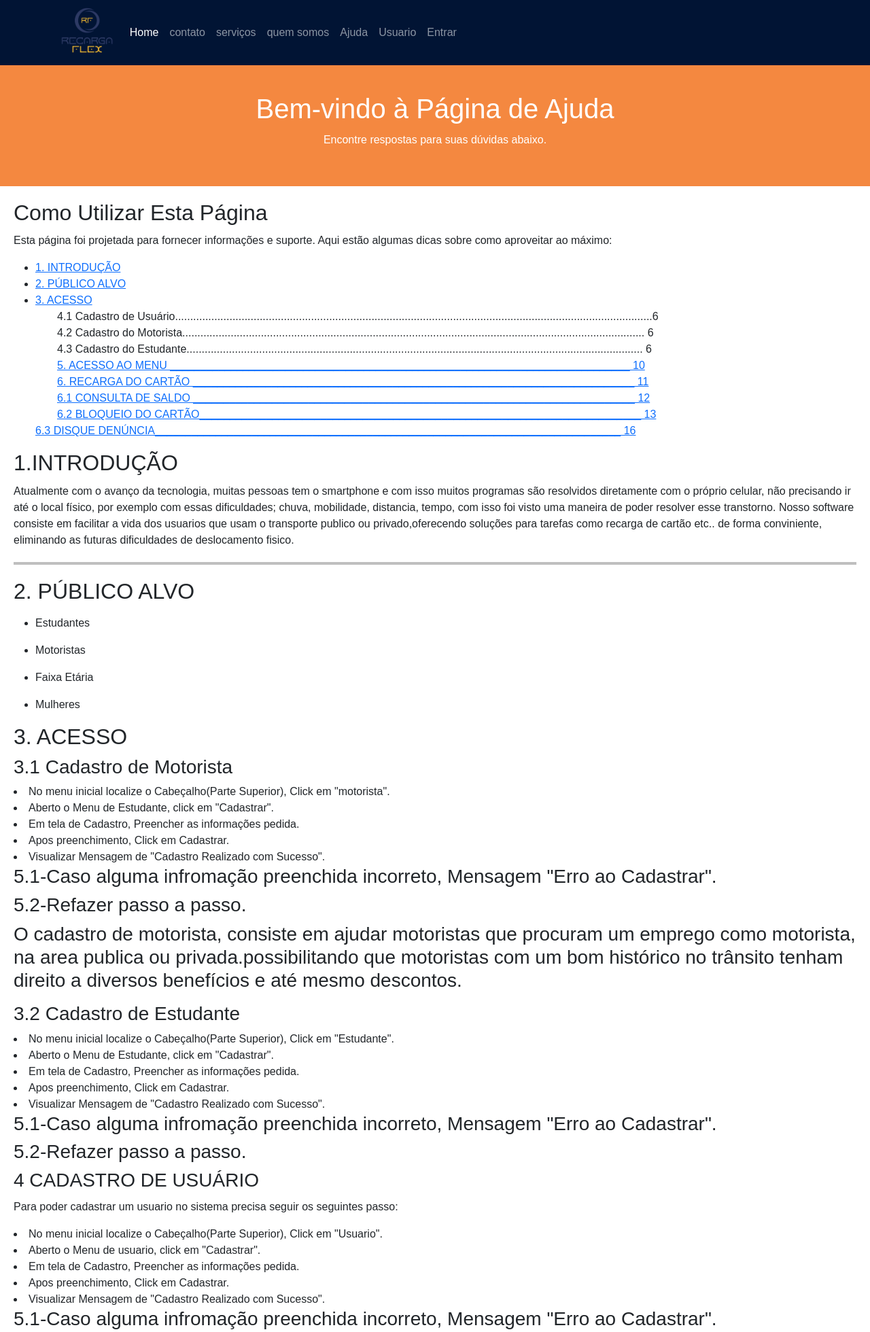
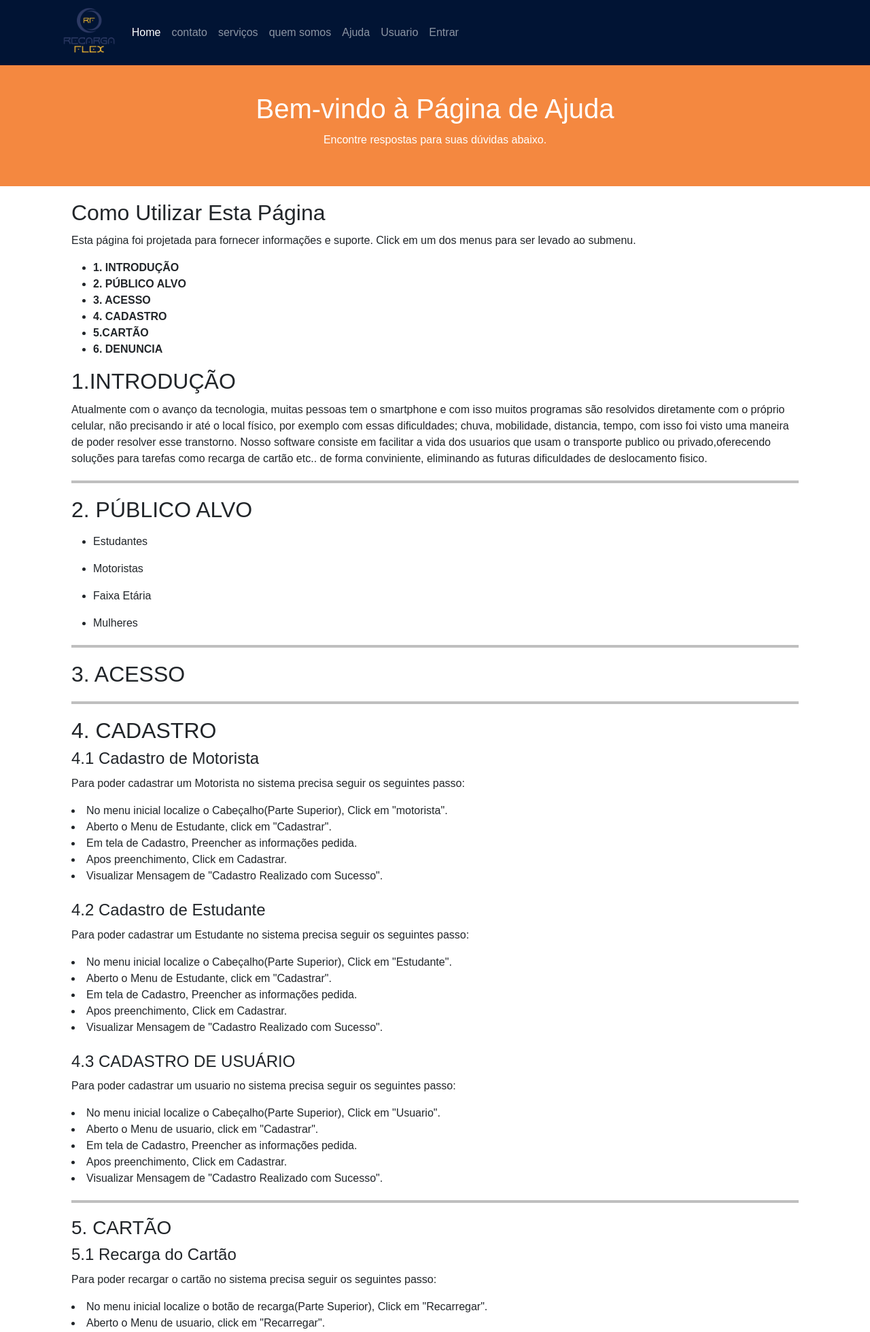
Before and after one commit to jaum-daum/AMTU, a PHP site: page /admin/ajuda/teste.php in a window 1280 px wide. Shown: the top 1960 px of the page at 68% size. Run offline with PHP 8.4, Linux system fonts and the light colour scheme.

Commit message:
17/11-Daum

```diff
--- a/admin/ajuda/teste.php
+++ b/admin/ajuda/teste.php
@@ -37,42 +37,48 @@ footer {
     bottom: 0;
     width: 100%;
 }
+
 hr {
     border: 2px solid black;
     margin: 20px 0;
 }
-    </style>
+
+a {
+  color: inherit;
+  text-decoration: none;
+  font-weight: bold;
+}
+
+a:hover {
+  text-decoration: underline;
+}
+
+.container {
+  width: 100%;
+  padding-right: 15px;
+  padding-left: 15px;
+  margin-right: auto;
+  margin-left: auto;
+}
+</style>
 
 
     <div class="intro-topo">
         <h1>Bem-vindo à Página de Ajuda</h1>
         <p>Encontre respostas para suas dúvidas abaixo.</p>
 </div>
-
+<div class="container">
     <section class="main-content">
         <h2>Como Utilizar Esta Página</h2>
-        <p>Esta página foi projetada para fornecer informações e suporte. Aqui estão algumas dicas sobre como aproveitar ao máximo:</p>
+        <p>Esta página foi projetada para fornecer informações e suporte. Click em um dos menus para ser levado ao submenu.</p>
 
         <ul>
         <li><a href="#introducao">1. INTRODUÇÃO</a></li>
         <li><a href="#publico">2. PÚBLICO ALVO</a></li>
         <li><a href="#acesso">3. ACESSO</a></li>
-        <ol>4.1 Cadastro de Usuário..............................................................................................................................................................6
-        </ol>
-        <ol>4.2 Cadastro do Motorista......................................................................................................................................................... 6
-        </ol>
-        <ol>4.3 Cadastro do Estudante....................................................................................................................................................... 6
-        </ol>
-        <ol><a href="#acesso">5. ACESSO AO MENU ____________________________________________________________________________ 10
-        </a></ol>
-        <ol><a href="#recarga">6. RECARGA DO CARTÃO _________________________________________________________________________ 11
-</a> </ol>
-<ol><a href="#consulta">6.1 CONSULTA DE SALDO _________________________________________________________________________  12
-        </a></ol>
-        <ol><a href="#bloqueio">6.2 BLOQUEIO DO CARTÃO_________________________________________________________________________  13
-        </a></ol>
-        <a href="#bloqueio">6.3 DISQUE DENÚNCIA_____________________________________________________________________________  16
-        </a></ol>
+        <li><a href="#cadastro">4. CADASTRO</li>
+        <li><a href="#cartao">5.CARTÃO</a></li>
+        <li><a href="#denuncia">6. DENUNCIA</a></li>
         </ul>
 
         <h2 id="introducao">1.INTRODUÇÃO</h2>
@@ -95,46 +101,47 @@ hr {
             <li>Mulheres</li>
         </ul>
     </P>
+    <hr>
+
     <h2 id="acesso">3. ACESSO</h2>
-    <h3>3.1 Cadastro de Motorista</h3>
+    <hr>
+    <h2 id="cadastro">4. CADASTRO</h2>
+    <h4>4.1 Cadastro de Motorista</h4>
+    <p>Para poder cadastrar um Motorista no sistema precisa seguir os seguintes passo:</p>
     <li>No menu inicial localize o Cabeçalho(Parte Superior), Click em "motorista".</li>
     <li>Aberto o Menu de Estudante, click em "Cadastrar".</li>
     <li>Em tela de Cadastro, Preencher as informações pedida.</li>
     <li>Apos preenchimento, Click em Cadastrar.</li>
     <li>Visualizar Mensagem de "Cadastro Realizado com Sucesso".</li>
-    <h3>5.1-Caso alguma infromação preenchida incorreto, Mensagem "Erro ao Cadastrar".</h3>
-    <h3>5.2-Refazer passo a passo.</3>
-    <p>O cadastro de motorista, consiste em ajudar motoristas que procuram um emprego como motorista, na area publica ou privada.possibilitando que motoristas com um bom histórico no trânsito tenham direito a diversos benefícios e até mesmo descontos. </p>
-    <h3>3.2 Cadastro de Estudante</h3>
+    <br>
+    <h4>4.2 Cadastro de Estudante</h4>
+    <p>Para poder cadastrar um Estudante no sistema precisa seguir os seguintes passo:</p>
     <li>No menu inicial localize o Cabeçalho(Parte Superior), Click em "Estudante".</li>
     <li>Aberto o Menu de Estudante, click em "Cadastrar".</li>
     <li>Em tela de Cadastro, Preencher as informações pedida.</li>
     <li>Apos preenchimento, Click em Cadastrar.</li>
     <li>Visualizar Mensagem de "Cadastro Realizado com Sucesso".</li>
-    <h3>5.1-Caso alguma infromação preenchida incorreto, Mensagem "Erro ao Cadastrar".</h3>
-    <h3>5.2-Refazer passo a passo.</h3>
-
-<h3 id="menu">4 CADASTRO DE USUÁRIO</h3>
-<p>Para poder cadastrar um usuario no sistema precisa seguir os seguintes passo:</p>
+    <br>
+    <h4>4.3 CADASTRO DE USUÁRIO</h4>
+    <p>Para poder cadastrar um usuario no sistema precisa seguir os seguintes passo:</p>
     <li>No menu inicial localize o Cabeçalho(Parte Superior), Click em "Usuario".</li>
     <li>Aberto o Menu de usuario, click em "Cadastrar".</li>
     <li>Em tela de Cadastro, Preencher as informações pedida.</li>
     <li>Apos preenchimento, Click em Cadastrar.</li>
     <li>Visualizar Mensagem de "Cadastro Realizado com Sucesso".</li>
-    <h3>5.1-Caso alguma infromação preenchida incorreto, Mensagem "Erro ao Cadastrar".</h3>
-    <h3>Refazer passo a passo.</h3>
+    <hr>
 
-<h3 id="recarga">5.1 RECARGA do CARTÃO</h3>
-<p>Para poder recargar o cartão no sistema precisa seguir os seguintes passo:</p>
+    <h3 id="cartao">5. CARTÃO</h3>
+    <h4>5.1 Recarga do Cartão</h4>
+    <p>Para poder recargar o cartão no sistema precisa seguir os seguintes passo:</p>
     <li>No menu inicial localize o botão de recarga(Parte Superior), Click em "Recarregar".</li>
     <li>Aberto o Menu de usuario, click em "Recarregar".</li>
     <li>Em tela de Recarregar, Preencher as informações pedida.</li>
     <li>Apos preenchimento, Click em pagar.</li>
     <li>Apos o pagamento, Click em "voltar ao inicio".</li>
     <li>Visualizar Mensagem de "Pagamento efetuado com Sucesso".</li>
-    <h3>5.1 caso não consiga, click no botão de ajuda</h3>
-    <h3>5.2-Refazer passo a passo.</h3>
-    <h3 id="consulta">5.4 CONSULTA DE SALDO</h3>
+    <br>
+    <h4 >5.2 CONSULTA DE SALDO</h4>
     <P>Para poder saber o quanto de saldo ainda resta no seu cartão , você precisa seguir os seguintes passo-a-passo:</p>
     <li>No menu inicial localize o botão de consulta de saldo(Parte Superior), Click em "consultar saldo".</li>
     <li>Aberto o MENU  de saldo, click em "VER SALDO".</li>
@@ -142,21 +149,22 @@ hr {
     <li>Caso queira Recarregar click no botão "Recarregar CARTÃO".</li>
     <li>caso não consiga, click no botão de ajuda</li>
     <li>Refazer passo a passo de "recarga de saldo".</li>
-    <h3 id="bloqueio">5.3 BLOQUEIO DO CARTÃO</h3>
+    <br>
+    <h4>5.3 BLOQUEIO DO CARTÃO</h4>
     <P>O bloqueio de cartão consiste em bloquear se cartão em caso de perda, siga o passo-a-passo:</p>
     <li>No menu inicial localize o botão de Bloqueio de cartão(Parte Superior), Click em "bloquear".</li>
     <li> Apos aberto o MENU  de bloqueio.</li>
     <li>Será pedido seu cpf, e tera a opcão de cartão comun,cartão de Estudante.</li>
     <li>apos a sua escolha você vizualizará a Mensagem"cartão bloqueado".</li>
-    <li>caso não consiga, volte para a pagina principal e click em Ajuda.</li>
-    <li>refaça o passo-a-passo.</li>
-    <h3 id="disque">5.4 DISQUE DENÚNCIA</h3>
+    <hr>
+    <h3 id="denuncia">6. DISQUE DENÚNCIA</h3>
     <P> Para utilizar o serviço disque-denuncia siga o passo-a-passo</p>
     <li>No menu inicial localize o botão de Fazer denúncia(Parte Superior).</li>
-    <li>Apos aberto a pagina de "BLOQUEIO".<br>
-    <li>tera uma barra de escrita para voce colocar sua denuncia.<br>
-    <li>logo apos click em "enviar".<br>
-    <li>E então analizaremos sua denuncia e tomaremos as devidas ações.<br>
+    <li>Apos aberto a pagina de "BLOQUEIO".</li>
+    <li>tera uma barra de escrita para voce colocar sua denuncia.</li>
+    <li>logo apos click em "enviar".</li>
+    <li>E então analizaremos sua denuncia e tomaremos as devidas ações.</li>
+    <hr>
 
 
 
@@ -164,6 +172,7 @@ hr {
         <p>Aqui estão algumas perguntas frequentes que podem ajudar a esclarecer suas dúvidas:</p>
         <ul>
             <li><strong>Como faço para criar uma conta?</strong> - Consulte a seção "Cadastro" para obter instruções passo a passo.</li>
-            <li><strong>Como redefinir minha senha?</strong> - Visite a seção "Senha" para obter informações sobre a recuperação de senha.</li>
+            <li><strong>Como faço para bloquear cartão</strong> - Visite a seção "Cartão" para obter informações sobre o bloqueio.</li>
         </ul>
     </section>
+</div>
```
Also changed, not shown: admin/ajuda/guia_usuario.php (deleted, +0 -130 lines), admin/ajuda/index.php (+11 -5 lines), admin/index2.php (added, +95 -0 lines), assets/css/main.css (+8 -0 lines).
